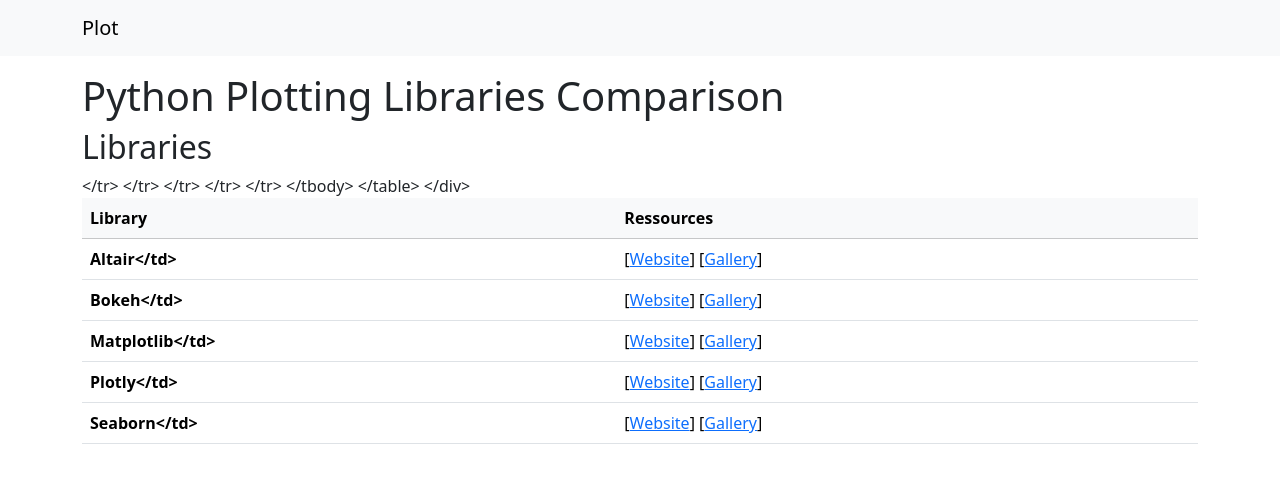
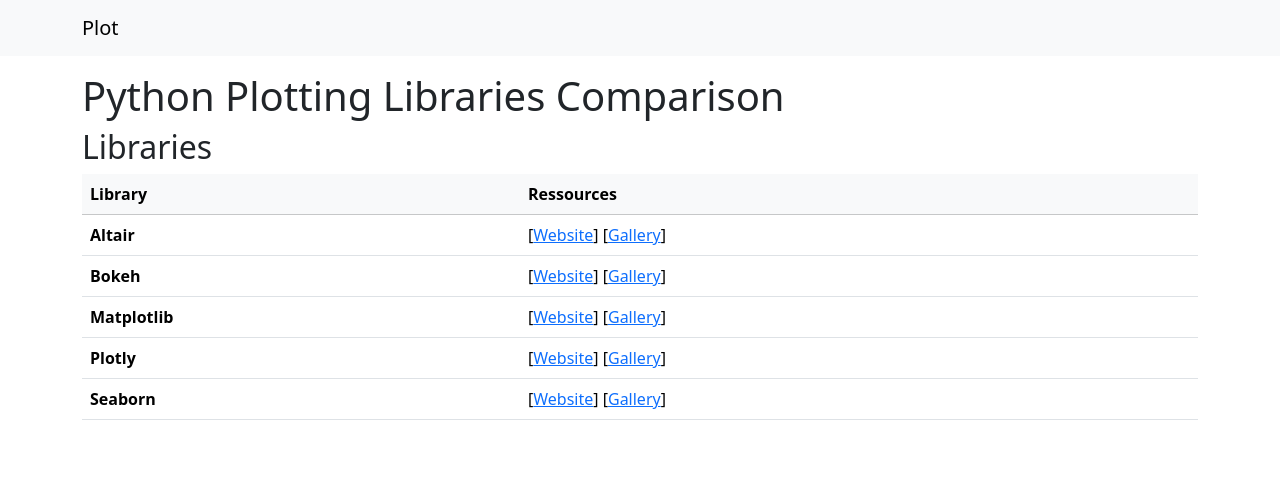
Before and after one commit to jeandecian/plot, a Jekyll site: the page built from index.md, in a window 1280 px wide. Shown: the top 483 px of the page. Built offline with Jekyll 4.4.1, drawn with Linux system fonts in a browser that asks for light colours.

Commit message:
fix end tag

```diff
--- a/index.md
+++ b/index.md
@@ -16,7 +16,7 @@ title: Python Plotting Libraries Comparison
     <tbody>
       {% for library in site.data.libraries %}
       <tr>
-        <th scope="row">{{ library.name }}</td>
+        <th scope="row">{{ library.name }}</th>
         <td>
           [<a href="{{ library.website }}" target="_blank">Website</a>]
           [<a href="{{ library.gallery }}" target="_blank">Gallery</a>]
```
